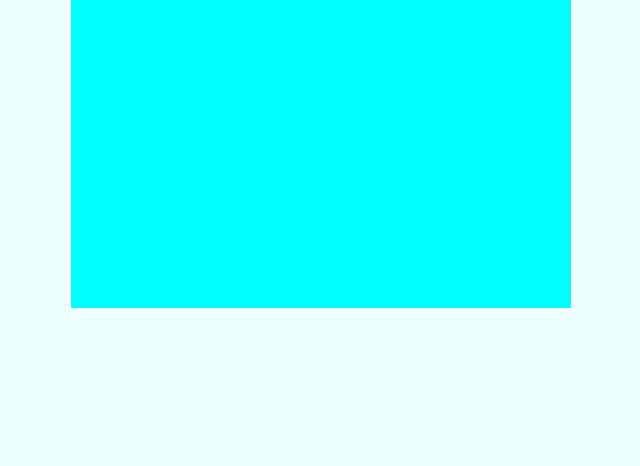
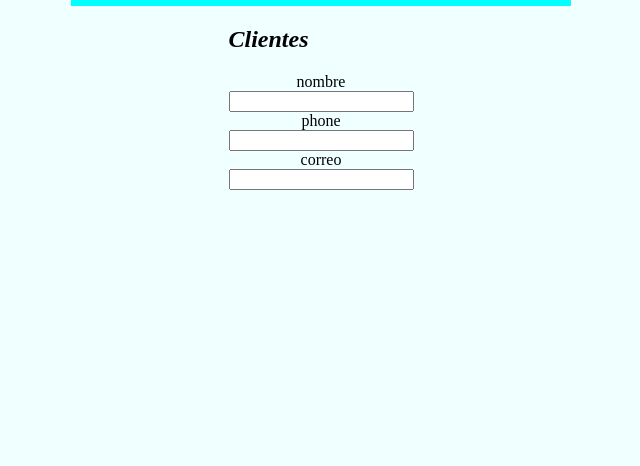
Before and after one commit to Mario-Andresunab44/Papelerias, a plain HTML site: page index.html in a window 1280 px wide. Shown: the part 350-816 px from the top of the page, without its empty margins (327-967 px from the left). Drawn offline with Linux system fonts and the light colour scheme.

Commit message:
Creacion formulario cliente

```diff
--- a/index.html
+++ b/index.html
@@ -1,6 +1,6 @@
-
 <!DOCTYPE html>
 <html lang="en">
+
 <head>
     <meta charset="UTF-8">
     <meta http-equiv="X-UA-Compatible" content="IE=edge">
@@ -8,11 +8,24 @@
     <link rel="stylesheet" href="./style.css">
     <title>Document</title>
 </head>
+
 <body>
     <div class="contenedor">
         <h1>papaleria mintic mi barrio</h1>
+
+    </div>
+    <div>
         <h2>Clientes</h2>
+        <form action="">
+
+            <label for="name">nombre</label>
+            <input type="text" id="name">
+            <label for="phone">phone</label>
+            <input type="number" id="phone">
+            <label for="email">correo</label>
+            <input type="email" id="email">
+        </form>
     </div>
+</body>
 
-</body>
 </html>
--- a/style.css
+++ b/style.css
@@ -3,13 +3,14 @@ body {
     width: 100%; /*ancho de la pagina */
     height: 100vh; /*altura de la pagina 100% o virtual height */
     display: flex; /*prpoiedad para bloques */
+    flex-direction: column;
     justify-content: center; /*contenido centrado horizontal */
     align-items: center; /*acontenido centrado vertical*/
 }
 
 .contenedor{
     width: 500px; /*define ancho contenedor*/
-    height: 500px; /*define altura contenedor*/
+    /*height: 500px; define altura contenedor*/
     background-color: aqua; /*definecolor fondo contenedor*/
     display: flex;
     justify-content: center;
@@ -21,3 +22,9 @@ h1{
 h2{
     font-style:italic ;
 }
+form{
+    display: flex; /*prpoiedad para bloques */
+    flex-direction: column;
+    justify-content: center; /*contenido centrado horizontal */
+    align-items: center; /*acontenido centrado vertical*/
+}
```
